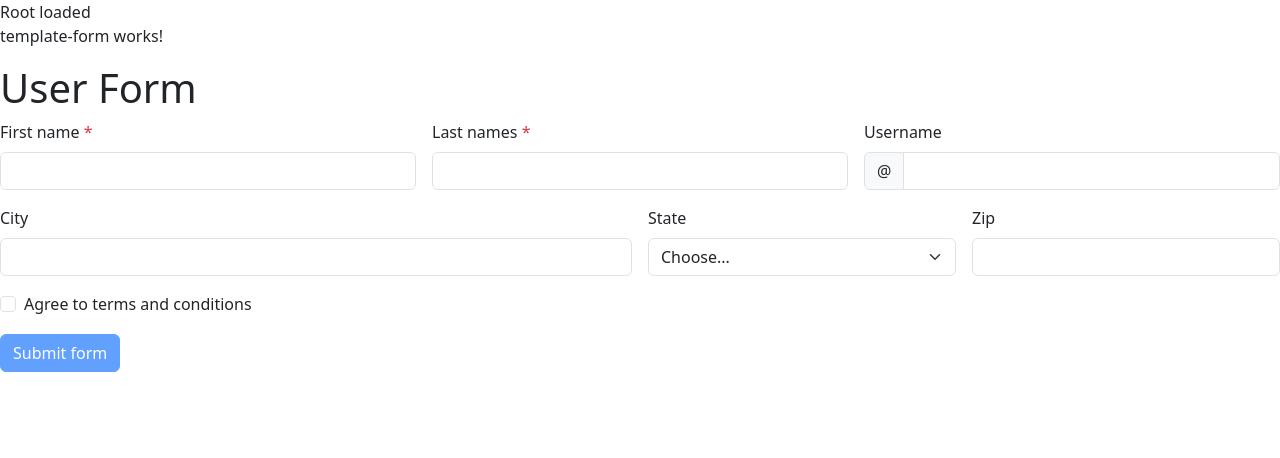
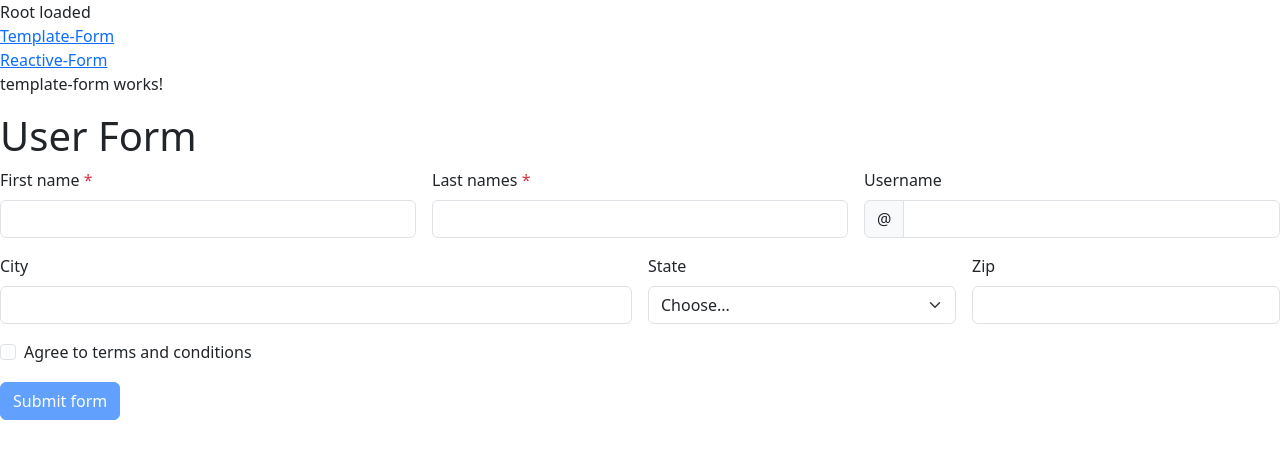
Before and after one commit to guitiorr/ng-form-validation, an Angular app: page /template in a window 1280 px wide. Shown: the top 458 px of the page. Built offline with nearby package versions, Linux system fonts and the light colour scheme.

Commit message:
modify routing and add nav for routing

```diff
--- a/src/app/app.component.html
+++ b/src/app/app.component.html
@@ -2,4 +2,11 @@
 
 <!-- <app-template-form></app-template-form> -->
 
+<div>
+<a routerLink="template">Template-Form</a>
+</div>
+<div>
+<a routerLink="reactive">Reactive-Form</a>
+</div>
+
 <router-outlet></router-outlet>
--- a/src/app/app.component.ts
+++ b/src/app/app.component.ts
@@ -1,10 +1,10 @@
 import { Component } from '@angular/core';
-import { RouterOutlet } from '@angular/router';
+import { RouterLink, RouterOutlet } from '@angular/router';
 import { TemplateFormComponent } from './template-form/template-form.component';
 
 @Component({
   selector: 'app-root',
-  imports: [RouterOutlet, TemplateFormComponent],
+  imports: [RouterOutlet, TemplateFormComponent, RouterLink],
   templateUrl: './app.component.html',
   styleUrl: './app.component.scss'
 })
--- a/src/app/app.routes.ts
+++ b/src/app/app.routes.ts
@@ -1,7 +1,9 @@
 import { Routes } from '@angular/router';
 import { TemplateFormComponent } from './template-form/template-form.component';
+import { ReactiveFormComponent } from './reactive-form/reactive-form.component';
 
 export const routes: Routes = [
   {path: '', redirectTo: 'template', pathMatch: 'full'},
   {path: 'template', component: TemplateFormComponent},
+  {path: 'reactive', component: ReactiveFormComponent},
 ];
```
